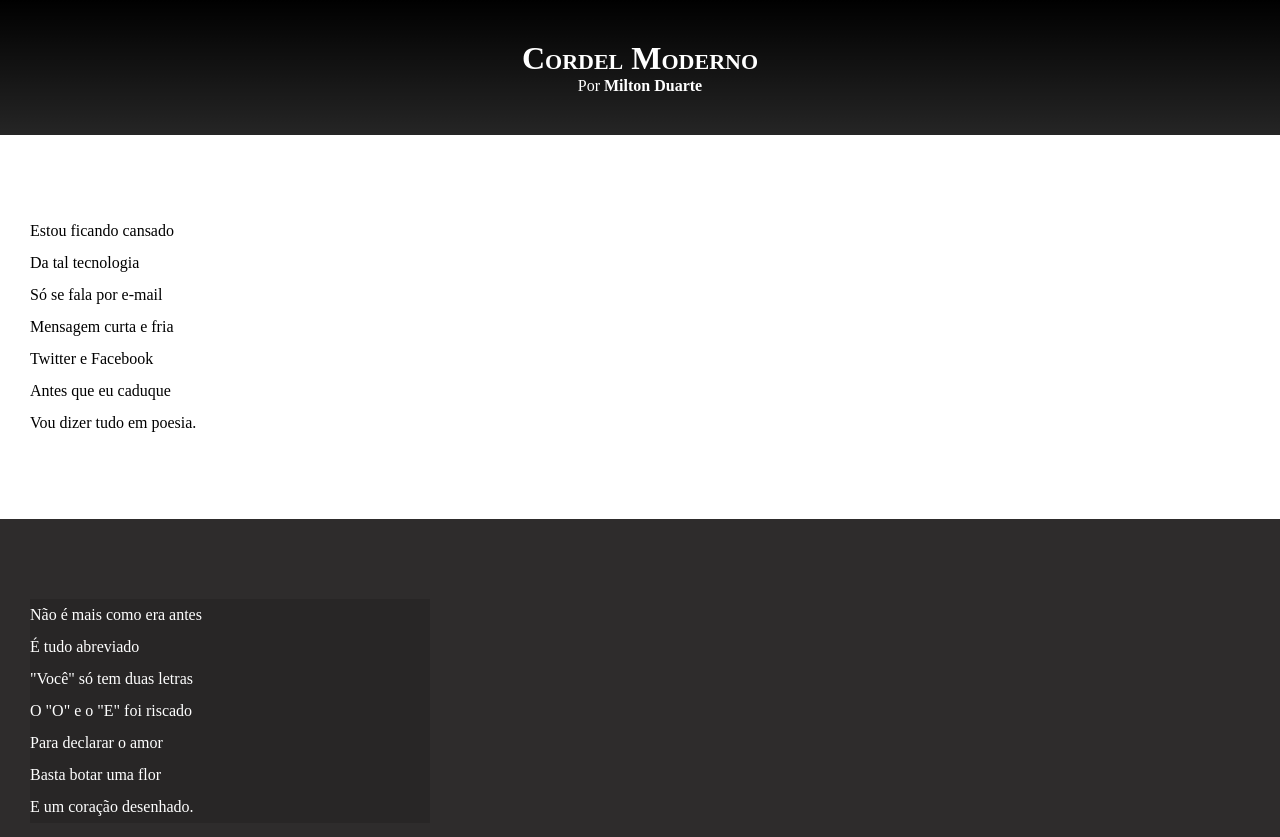
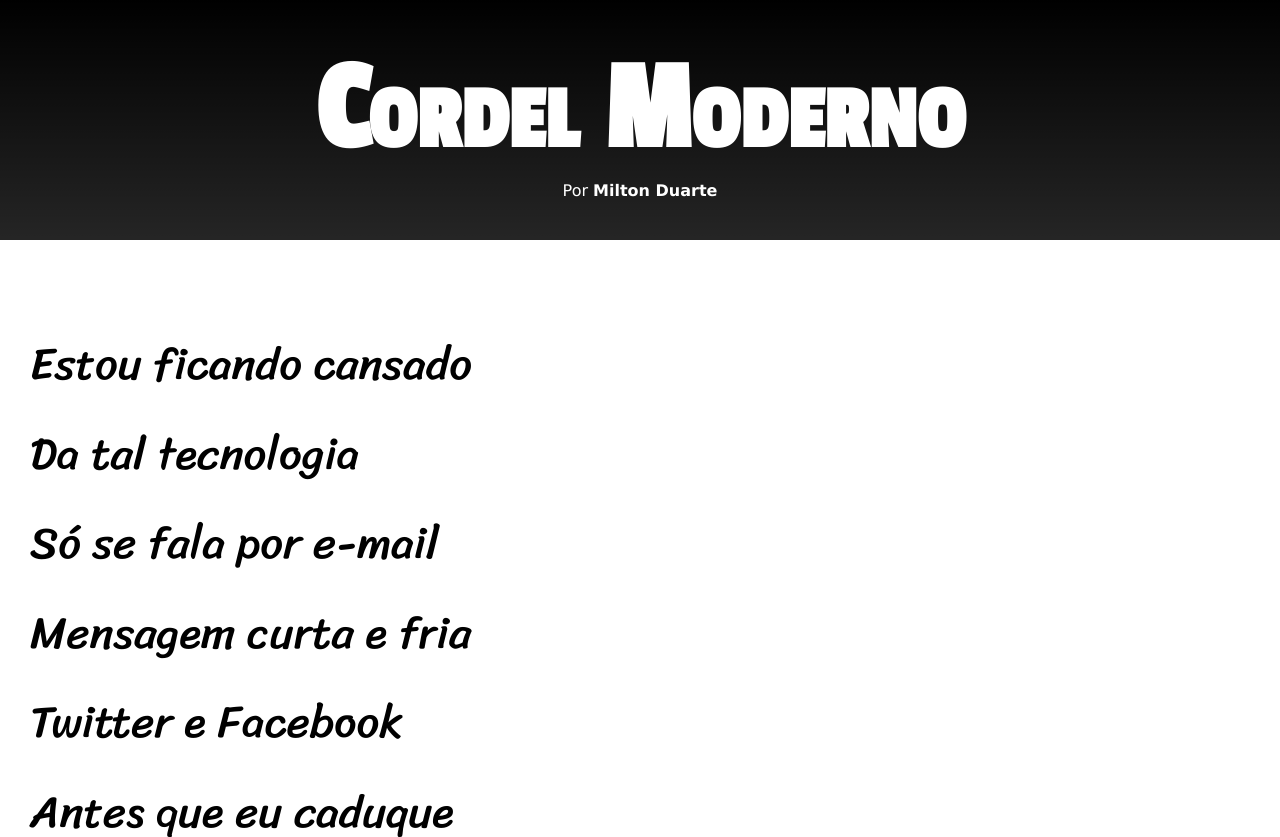
Before and after one commit to Saymon-Kauffmann/Cordel_Moderno, a plain HTML site: page index.html in a window 1280 px wide. Shown: the top 837 px of the page. Drawn offline with Linux system fonts and the light colour scheme.

Commit message:
css part 1

```diff
--- a/style/style.css
+++ b/style/style.css
@@ -1,13 +1,25 @@
 @charset "UTF-8";
+
+@import url('https://fonts.googleapis.com/css2?family=Passion+One&display=swap');
+
+@import url('https://fonts.googleapis.com/css2?family=Sriracha&display=swap');
 
 * {
     margin: 0px;
     padding: 0px;
+    font-size: 1em;
+}
+
+:root {
+    --fontNor: Verdana, Geneva, Tahoma, sans-serif;
+    --fontPas: 'Passion One', cursive;
+    --fontSri: 'Sriracha', cursive;
 }
 
 html, body {
     min-height: 100vh;
     background-color: darkgray;
+    font-family: var(--fontNor)
 }
 
 header {
@@ -19,6 +31,8 @@ header {
 header > h1 {
     padding-top: 40px;
     font-variant:small-caps;
+    font-family: var(--fontPas);
+    font-size: 10vw;
 }
 
 header > p {
@@ -40,6 +54,8 @@ section {
     padding-bottom: 10vh;
     padding-left: 30px;
     line-height: 2em;
+    font-family: var(--fontSri);
+    font-size: 3.5vw;
 
 }
 
@@ -55,7 +71,8 @@ section {
 }
 
 .img > p {
-    width: 400px;
+    display: inline-block;
+    padding: 5px;
     background-color: rgba(0, 0, 0, 0.13);
 }
 
```
